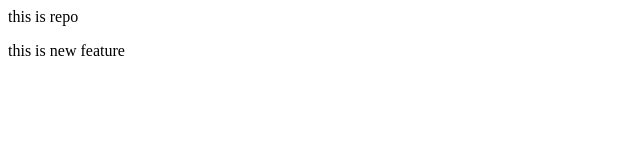
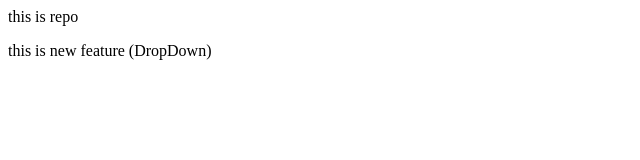
Before and after one commit to maharabMH52/LocalRepo, a plain HTML site: page index.html in a window 1280 px wide. Shown: the full height of the page, 0-640 px from the left. Drawn offline with Linux system fonts and the light colour scheme.

Commit message:
Add some mofify

```diff
--- a/index.html
+++ b/index.html
@@ -1,3 +1,3 @@
 <p>this is repo</p>
 
-<p>this is new feature</p>
+<p>this is new feature (DropDown)</p>
```
